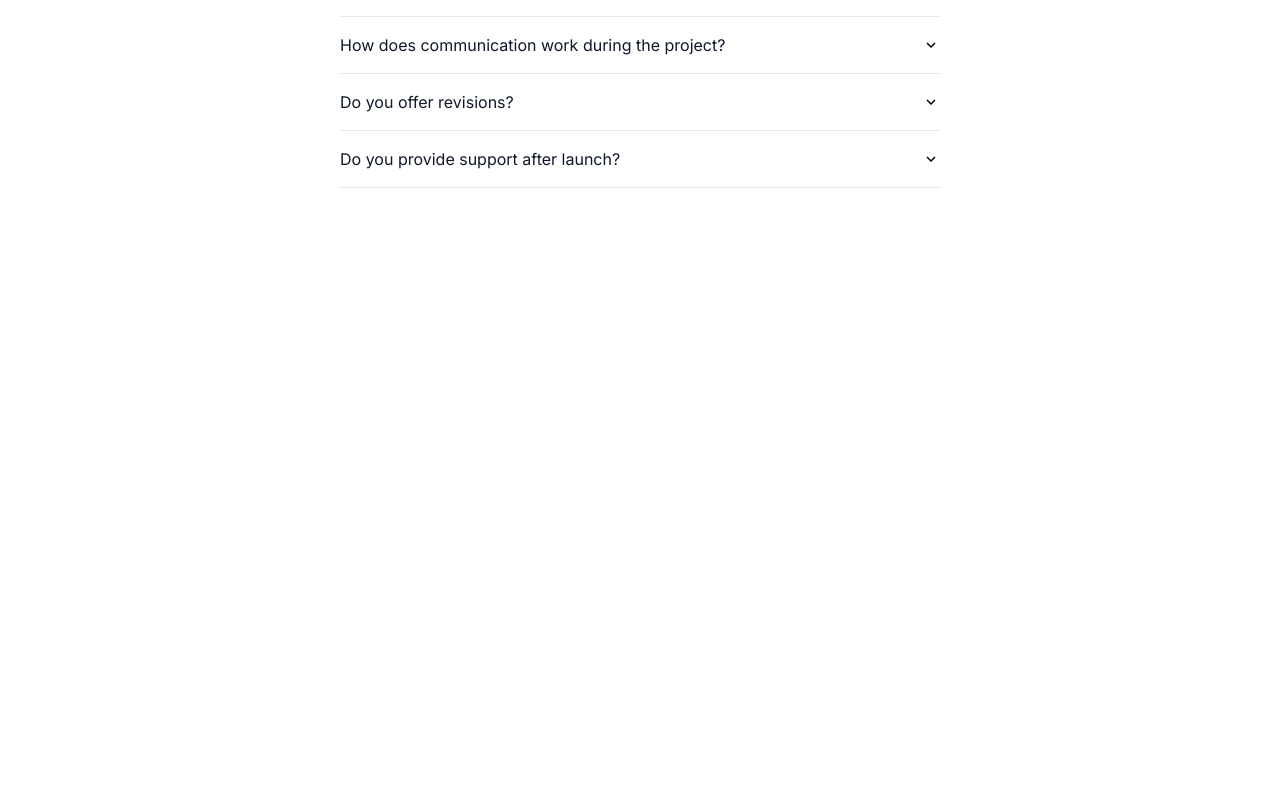
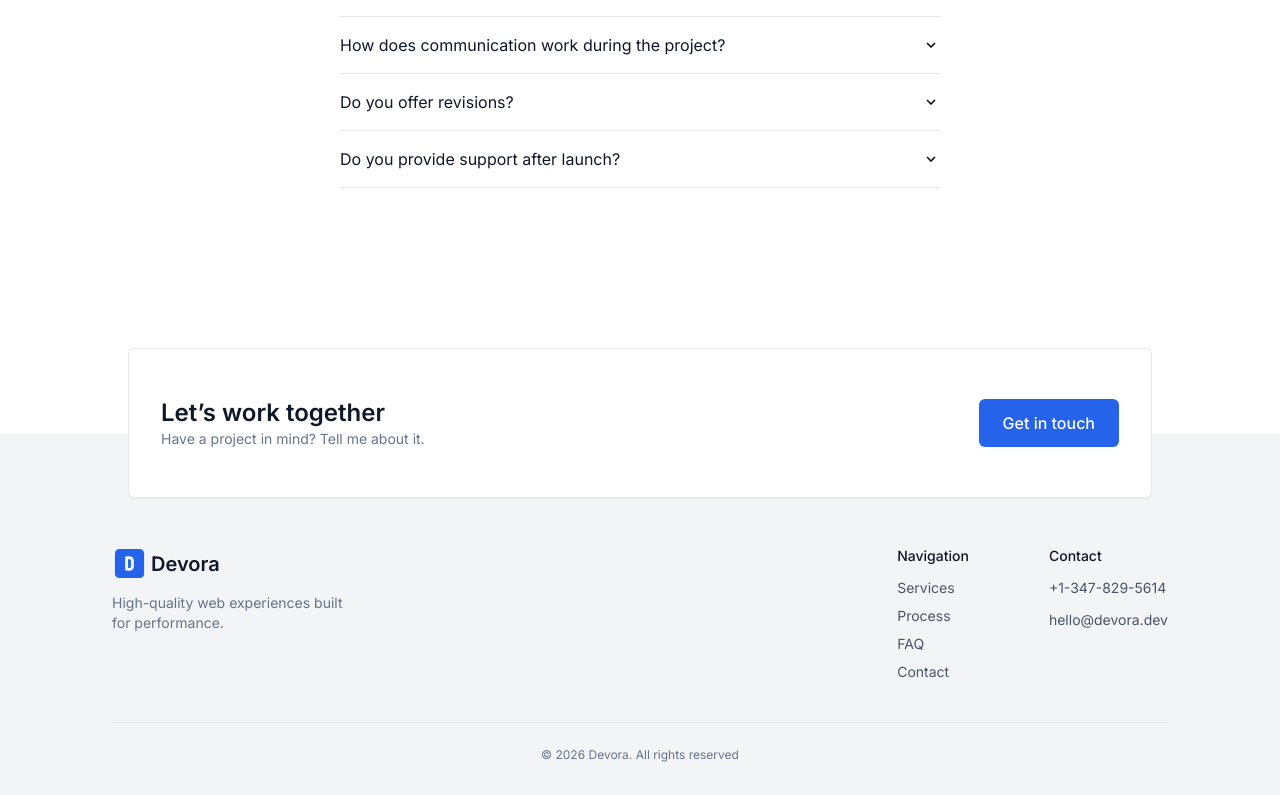
Before and after one commit to CauanFailla/Landing-Page, a React (Vite) app in the folder client/: page / in a window 1280 px wide. Shown: the part 1662-2457 px from the top of the page. Before the commit the page ends 1930 px from the top, so only its background shows below. Built offline with nearby package versions, Linux system fonts and the light colour scheme.

Commit message:
feat: add contact cta and footer

```diff
--- a/client/src/pages/Home.jsx
+++ b/client/src/pages/Home.jsx
@@ -4,6 +4,8 @@ import SocialProof from "../sections/SocialProof"
 import Services from "../sections/Services"
 import Process from "../sections/Process"
 import FAQs from "../sections/FAQs"
+import Footer from "../sections/Footer"
+import Contact from "../sections/Contact"
 
 export default function Home() {
     return (
@@ -15,7 +17,9 @@ export default function Home() {
                 <Services/>
                 <Process/>
                 <FAQs/>
+                <Contact/>
             </main>
+            <Footer/>
         </div>
     )
 }
--- /dev/null
+++ b/client/src/sections/Contact.jsx
@@ -0,0 +1,17 @@
+export default function Contact() {
+    return (
+        <section className="relative -mb-16 z-10 pt-20 ">
+            <div className="flex justify-between mx-auto items-center bg-white max-w-5xl rounded-md px-8 py-12 shadow-sm border-[1px] border-gray-200">
+                <div>
+                    <h1 className="text-2xl font-semibold text-primary_text">Let’s work together</h1>
+                    <p className="text-muted_text text-sm">
+                        Have a project in mind? Tell me about it.
+                    </p>
+                </div>
+                <div>
+                    <button className="bg-accent text-white font-medium px-6 py-3 rounded-md">Get in touch</button>
+                </div>
+            </div>
+        </section>
+    )
+}
--- /dev/null
+++ b/client/src/sections/Footer.jsx
@@ -0,0 +1,45 @@
+import { TbSquareLetterDFilled } from "react-icons/tb";
+
+export default function Footer() {
+    return (
+        <footer className="bg-gray-100 p-28 pb-2">
+            <div className="flex justify-between">
+                <div>
+                    <div className="flex items-center gap-1">
+                        <TbSquareLetterDFilled className="text-accent"  size={35}/>
+                        <h1 className="text-xl font-semibold text-primary_text">Devora</h1>
+                    </div>
+                    <div className="my-3">
+                        <p className="text-sm text-muted_text">
+                            <span className="block">High-quality web experiences built</span>
+                            <span className="block">for performance.</span>
+                        </p>
+                    </div>
+                </div>
+                <div className="flex gap-20">
+                    <div>
+                        <p className="text-sm font-medium text-slate-900">Navigation</p>
+                        <ul className="mt-3 space-y-2 text-sm text-slate-600">
+                            <li>Services</li>
+                            <li>Process</li>
+                            <li>FAQ</li>
+                            <li>Contact</li>
+                        </ul>
+                    </div>
+                    <div>
+                        <p className="text-sm font-medium text-slate-900">Contact</p>
+                        <p className="mt-3 text-sm text-slate-600">
+                            +1-347-829-5614
+                        </p>
+                        <p className="mt-3 text-sm text-slate-600">
+                            hello@devora.dev
+                        </p>
+                    </div>
+                </div>
+            </div>
+            <div className="border-t border-slate-200 py-6 text-center text-xs text-slate-500 mt-10">
+                © 2026 Devora. All rights reserved
+            </div>
+        </footer>
+    )
+}
--- a/client/src/sections/Process.jsx
+++ b/client/src/sections/Process.jsx
@@ -8,7 +8,7 @@ export default function Process() {
             <div className="flex flex-wrap justify-center gap-10 mt-10 text-sm">
 
                 <div className="flex w-80">
-                    <div className="mb-1 inline-flex h-9  items-center justify-center rounded-full bg-slate-100 px-3 text-base font-medium text-slate-600 mr-5 ">
+                    <div className="mb-1 inline-flex h-8  items-center justify-center rounded-full bg-slate-100 px-2 text-base font-medium text-slate-600 mr-5 ">
                         01
                     </div>
                     <div>
@@ -17,7 +17,7 @@ export default function Process() {
                     </div>
                 </div>
                 <div className="flex w-80">
-                    <div className="mb-1 inline-flex h-9  items-center justify-center rounded-full bg-slate-100 px-3 text-base font-medium text-slate-600 mr-5 ">
+                    <div className="mb-1 inline-flex h-8  items-center justify-center rounded-full bg-slate-100 px-2 text-base font-medium text-slate-600 mr-5 ">
                         02
                     </div>
                     <div>
@@ -27,7 +27,7 @@ export default function Process() {
 
                 </div>
                 <div className="flex w-80">
-                    <div className="mb-1 inline-flex h-9 items-center justify-center rounded-full bg-slate-100 px-3 text-base font-medium text-slate-600 mr-5 ">
+                    <div className="mb-1 inline-flex h-8 items-center justify-center rounded-full bg-slate-100 px-2 text-base font-medium text-slate-600 mr-5 ">
                         03
                     </div>
                     <div className="">
```
